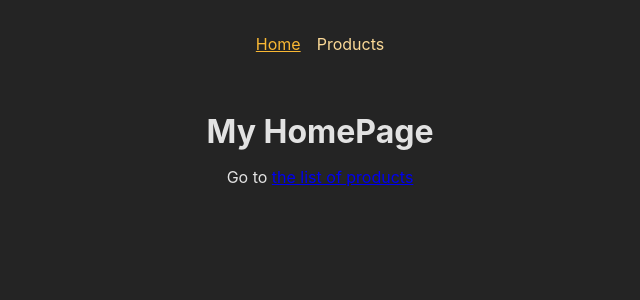
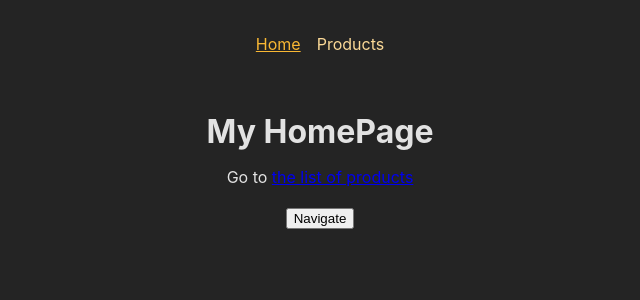
Before and after one commit to wako057/react-tutorial-router, a React (Create React App) app: page / in a window 1280 px wide. Shown: the top 300 px of the page, without its empty margins (320-960 px from the left). Built offline with nearby package versions, Linux system fonts and the light colour scheme.

Commit message:
feat: navigate programatically

```diff
--- a/src/pages/HomePage.js
+++ b/src/pages/HomePage.js
@@ -1,12 +1,21 @@
-import { Link } from "react-router-dom";
+import { Link, useNavigate } from "react-router-dom";
 
 
 function HomePage() {
+    const navigate = useNavigate();
+
+    function navigateHandler() {
+        navigate('/products');
+    }
+
     return <>
         <h1>My HomePage</h1>
         <p>
             Go to <Link to="/products">the list of products</Link>
         </p>
+        <p>
+            <button onClick={navigateHandler}>Navigate</button>
+        </p>
     </>
 }
 
```
